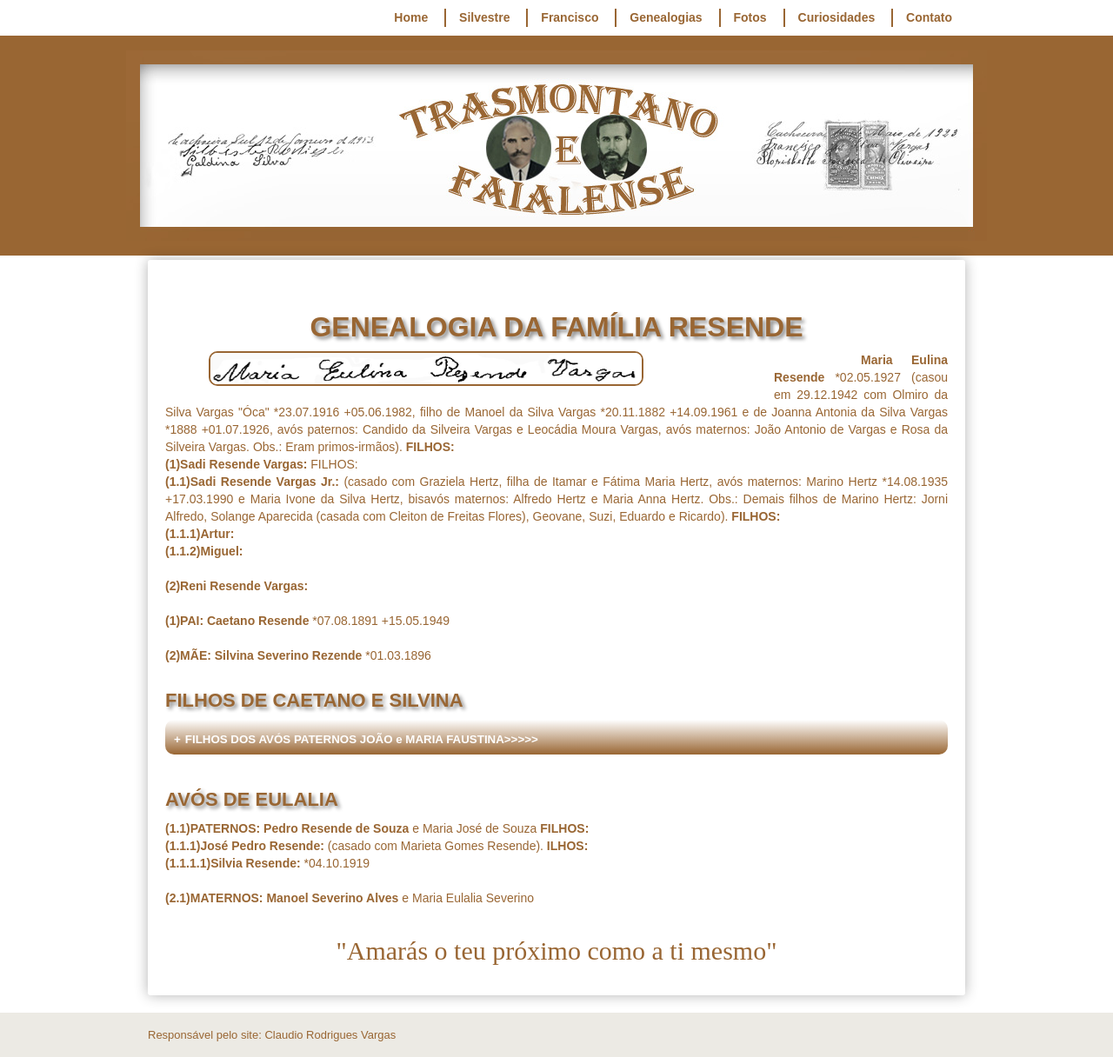
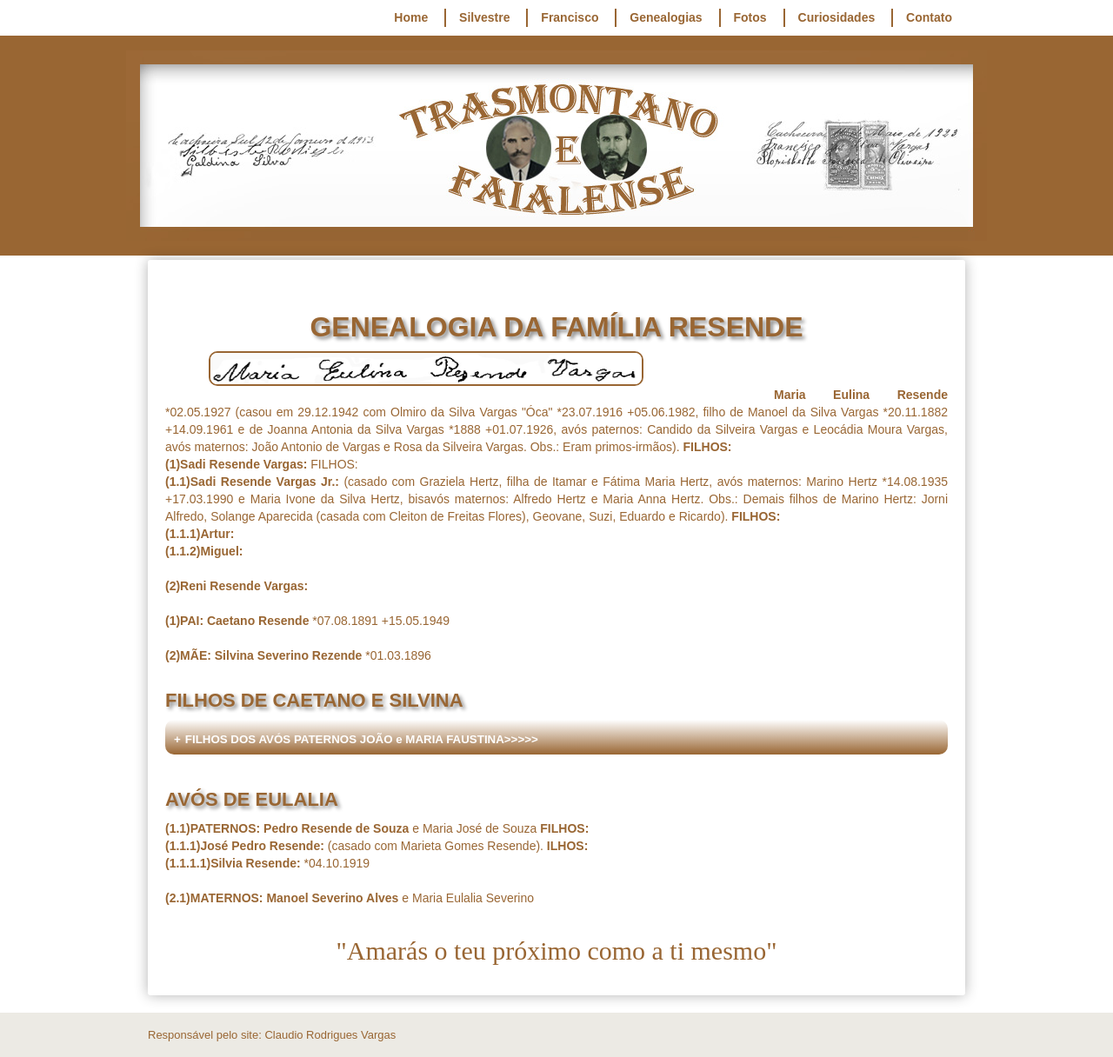
Before and after one commit to claudiovargas1955/claudiovargas1955.github.io, a Jekyll site: the page built from _pages/familia-resende.html, in a window 1280 px wide. Shown: the whole page at 87% size. Built offline with Jekyll 4.4.1, drawn with Linux system fonts in a browser that asks for light colours; some web fonts are replaced.

Commit message:
Update familia-resende.html

```diff
--- a/_pages/familia-resende.html
+++ b/_pages/familia-resende.html
@@ -96,7 +96,8 @@
 
 <h1>GENEALOGIA DA FAMÍLIA RESENDE</h1>
 <img class="esq1" style="float:left"; src="/images/maria eulina.jpg" width="500px" height="40px" align="center" title="Assinatura de Maria Eulina";/>
-<b><p style="text-indent:100px";/>Maria Eulina Resende </b>*02.05.1927 (casou em 29.12.1942 com Olmiro da Silva Vargas "Óca" *23.07.1916
+<b><p style="text-indent:100px";/><br><br>
+  Maria Eulina Resende </b>*02.05.1927 (casou em 29.12.1942 com Olmiro da Silva Vargas "Óca" *23.07.1916
 +05.06.1982, filho de Manoel da Silva Vargas *20.11.1882 +14.09.1961 e de Joanna Antonia da Silva Vargas *1888 +01.07.1926, avós
 paternos: Candido da Silveira Vargas e Leocádia Moura Vargas, avós maternos: João Antonio de Vargas e Rosa da Silveira Vargas. Obs.:
 Eram primos-irmãos). <b>FILHOS: </b><br>
```
